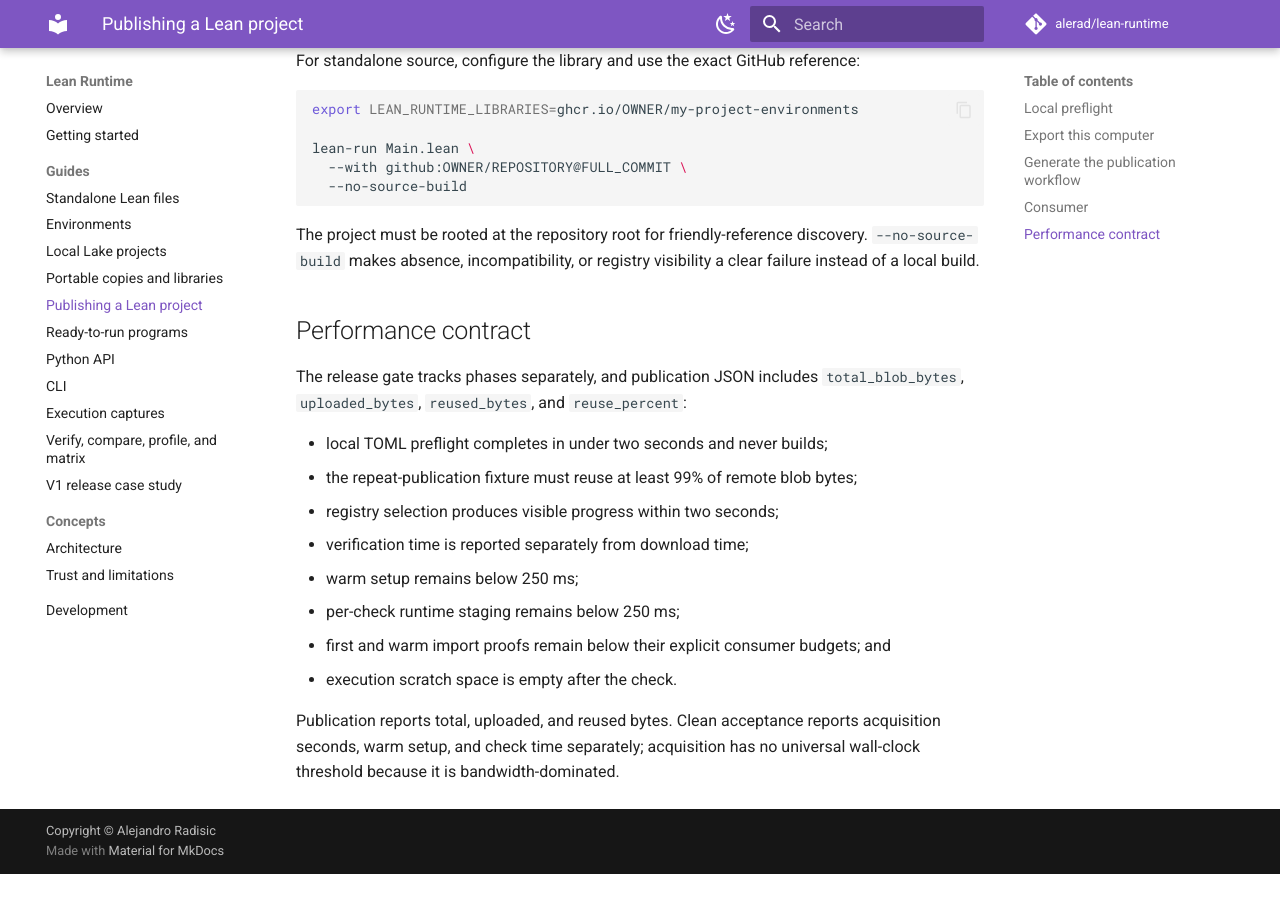
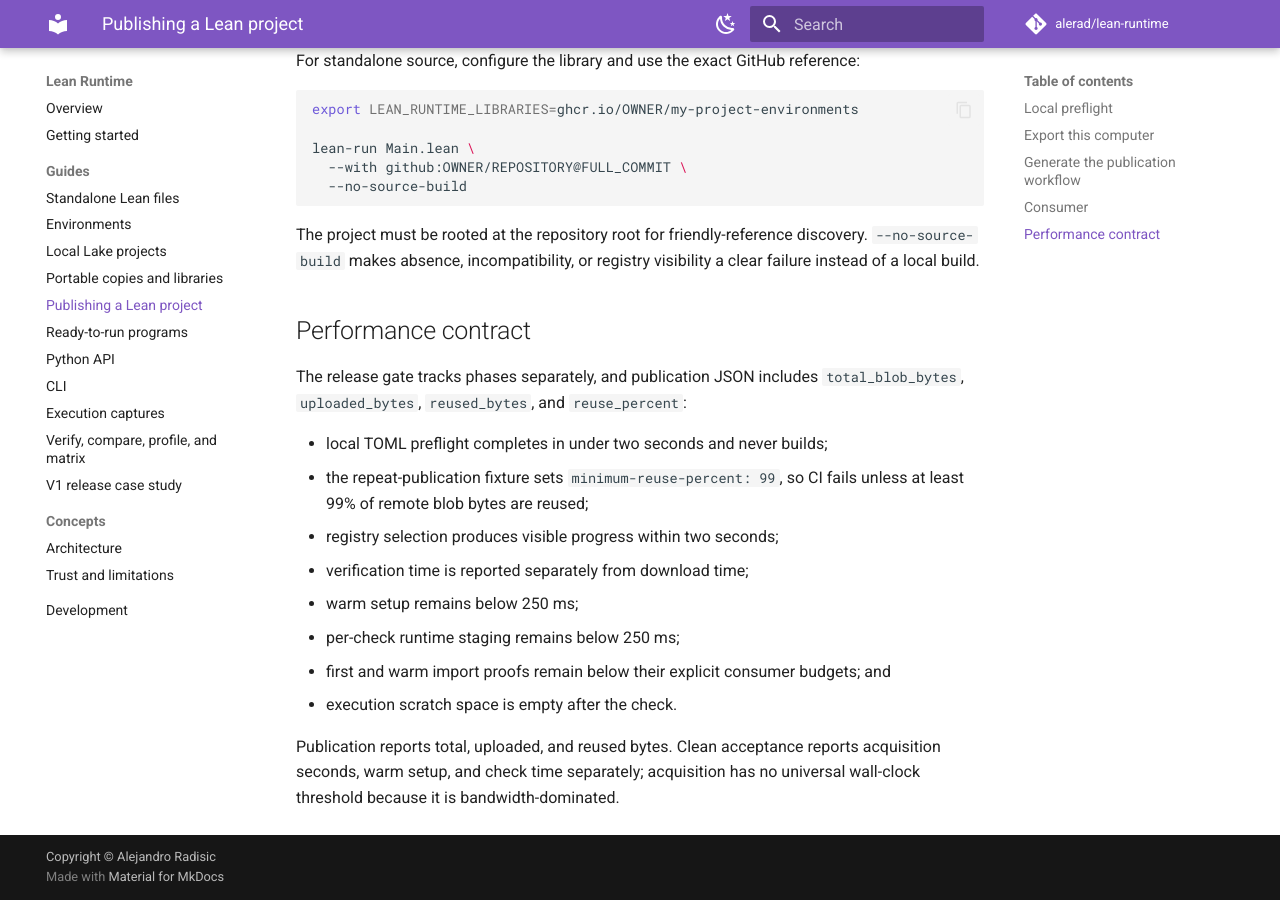
Before and after one commit to alerad/lean-runtime, an MkDocs documentation site: the page built from docs/project-publishing.md, in a window 1280 px wide and 900 px high, scrolled down 2566 px. Built offline with MkDocs 1.6.1 and Material for MkDocs 9.7.7, drawn with Linux system fonts in a browser that asks for light colours; comment, search, counter and statistics services are not loaded; before the commit the page ends 3440 px from its top, so only the background shows below that.

Commit message:
Enforce repeat publication reuse budgets

```diff
--- a/docs/project-publishing.md
+++ b/docs/project-publishing.md
@@ -137,7 +137,8 @@ The release gate tracks phases separately, and publication JSON includes
 `total_blob_bytes`, `uploaded_bytes`, `reused_bytes`, and `reuse_percent`:
 
 - local TOML preflight completes in under two seconds and never builds;
-- the repeat-publication fixture must reuse at least 99% of remote blob bytes;
+- the repeat-publication fixture sets `minimum-reuse-percent: 99`, so CI fails
+  unless at least 99% of remote blob bytes are reused;
 - registry selection produces visible progress within two seconds;
 - verification time is reported separately from download time;
 - warm setup remains below 250 ms;
```
Also changed, not shown: CHANGELOG.md (+2 -1 lines), 1 other file.
